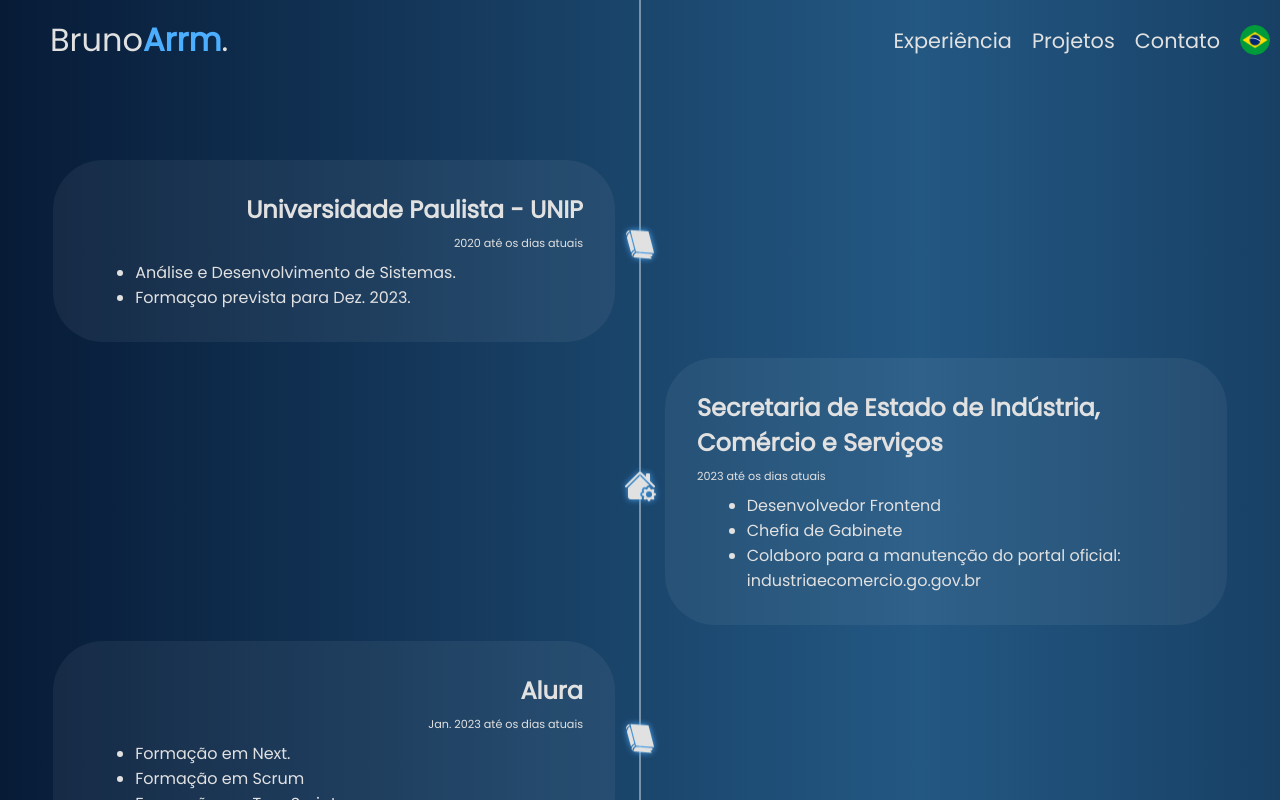
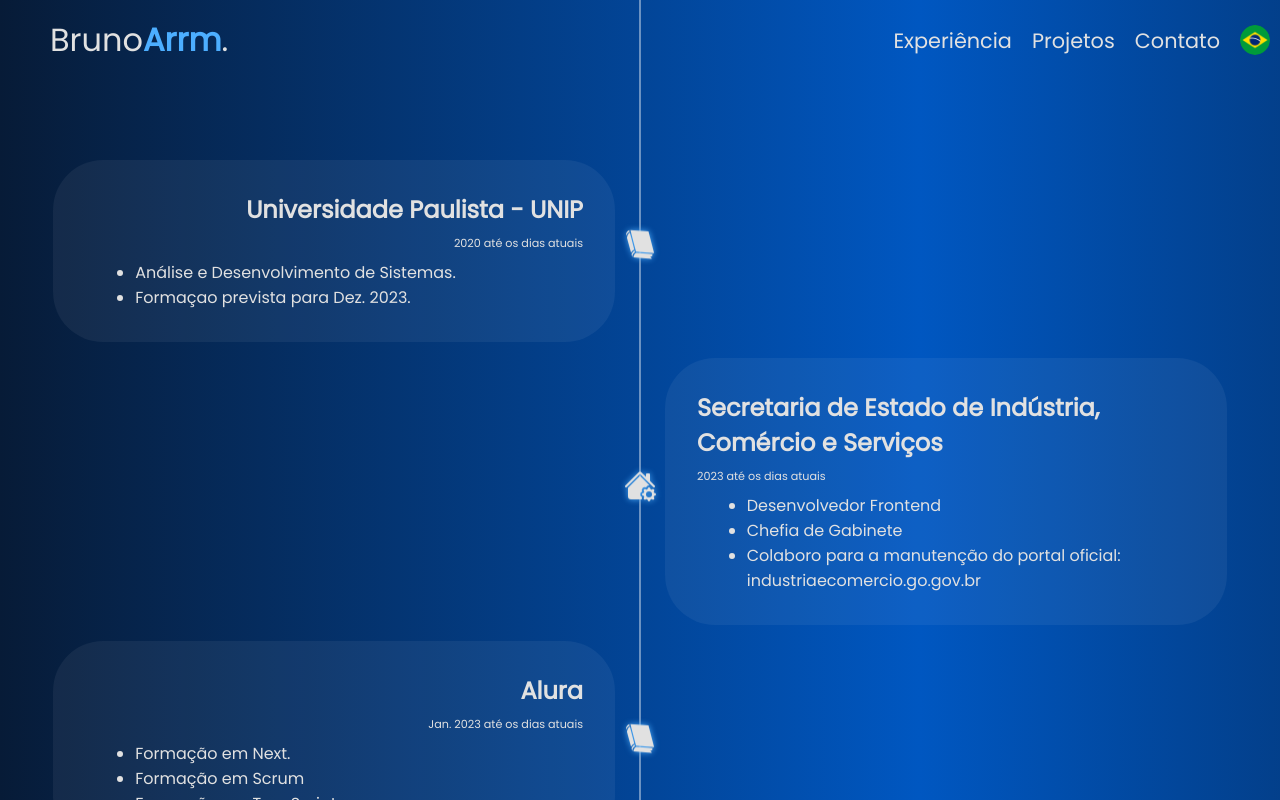
Before and after one commit to bruno-arruda-dev/portfolio-bruno, a Next.js app: page /About in a window 1280 px wide. Shown: the top 800 px of the page. Built offline with nearby package versions, Linux system fonts and the light colour scheme.

Commit message:
Ajustes nas animações.

```diff
--- a/src/components/RightMainPage/RightMainPage.module.scss
+++ b/src/components/RightMainPage/RightMainPage.module.scss
@@ -27,7 +27,7 @@
     }
 
     50% {
-        filter: drop-shadow(3px 3px 3px $st-detail);
+        filter: drop-shadow(-20px 3px 20px $st-detail);
 
     }
 
@@ -42,7 +42,7 @@
     }
 
     50% {
-        transform: translateY(-10px);
+        transform: translateY(-15px);
 
     }
 
--- a/src/styles/Global.module.scss
+++ b/src/styles/Global.module.scss
@@ -13,7 +13,7 @@
 $text-box: #ffffff0e;
 
 // Gradient
-$gradient-bg: linear-gradient(90deg, $dark-bg 0%, #235883 50%, $dark-bg 100%);
+$gradient-bg: linear-gradient(90deg, $dark-bg 0%, #0057c1 50%, $dark-bg 100%);
 
 // Image configurations
 .container-image {
```
